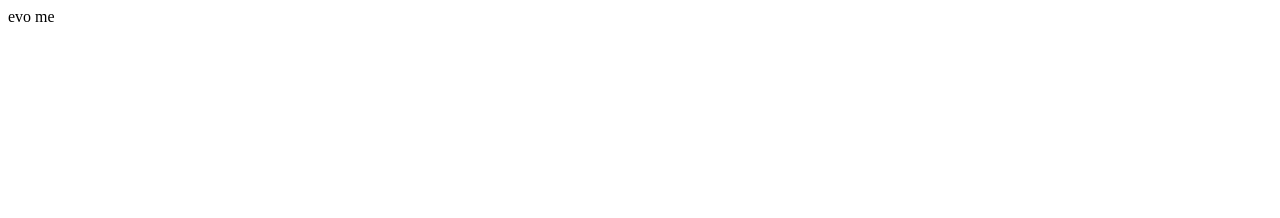
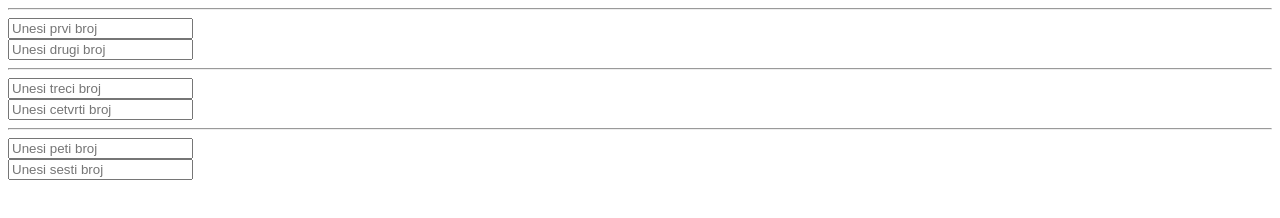
Before and after one commit to dekac9/JS_vezbanja, a plain HTML site: page index.html in a window 1280 px wide. Drawn offline with Linux system fonts and the light colour scheme.

Commit message:
zavrseno prvo vezbanje osvezavanje gradiva

```diff
--- a/index.html
+++ b/index.html
@@ -7,14 +7,67 @@
   <title>Document</title>
 </head>
 <body>
-  <div id="ispis">
-
-  </div>
+<div id="ispis"></div>
+<hr/>
+  <input id="prvi" type="number" placeholder="Unesi prvi broj" onChange="prva()"/><br/>
+  <input id="drugi" type="number" placeholder="Unesi drugi broj" onChange="prva()"/>
+  <hr/>
+  <input id="treci" type="number" placeholder="Unesi treci broj" onChange="druga()"/><br/>
+  <input id="cetvrti" type="number" placeholder="Unesi cetvrti broj" onChange="druga()"/>
+  <hr/>
+  <input id="peti" type="number" placeholder="Unesi peti broj" onChange="treca()"/><br/>
+  <input id="sesti" type="number" placeholder="Unesi sesti broj" onChange="treca()"/>
+</body>
   <script>
 
 
+// let prva=()=>{
 
-document.getElementById("ispis").innerHTML= "evo me"
+//   let a=Number(document.getElementById("prvi").value)
+//   let b=Number(document.getElementById("drugi").value)
+// console.log(a)
+//   // if(a=0){
+//   //  a=1
+//   // };
+//   // if(b=0){
+//   // b=1
+//   // };
+//   console.log(a,b)
+//   racunaj(a,b);
+// }
+
+
+
+// let druga=()=>{
+//   let c=Number(document.getElementById("treci").value)
+//   let d=Number(document.getElementById("cetvrti").value)
+
+// }
+
+// let treca=()=>{
+//   let e=Number(document.getElementById("peti").value)
+//   let f=Number(document.getElementById("sesti").value)
+
+// }
+
+// let racunaj=(a,b)=>{
+
+//   console.log(a+b)
+// }
+
+const fja=(a,b)=>{
+  //console.log(a,b);
+  return (c,d)=>{
+    return (e,f)=>{
+      console.log( a*c*e+b*d*f)
+
+    }
+
+  }
+}
+
+
+fja(1,2)(1,2)(3,4)
 
   </script>
 </body>
```
